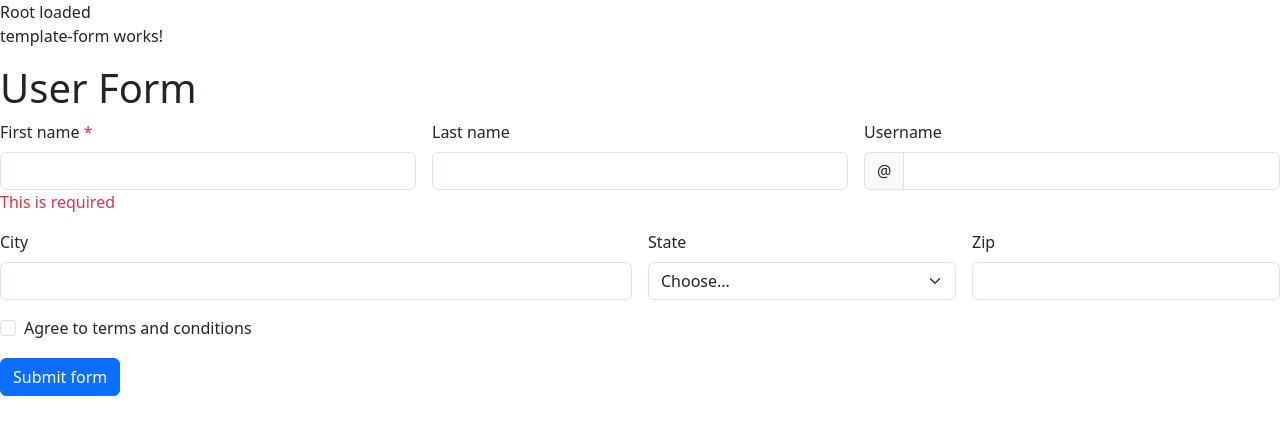
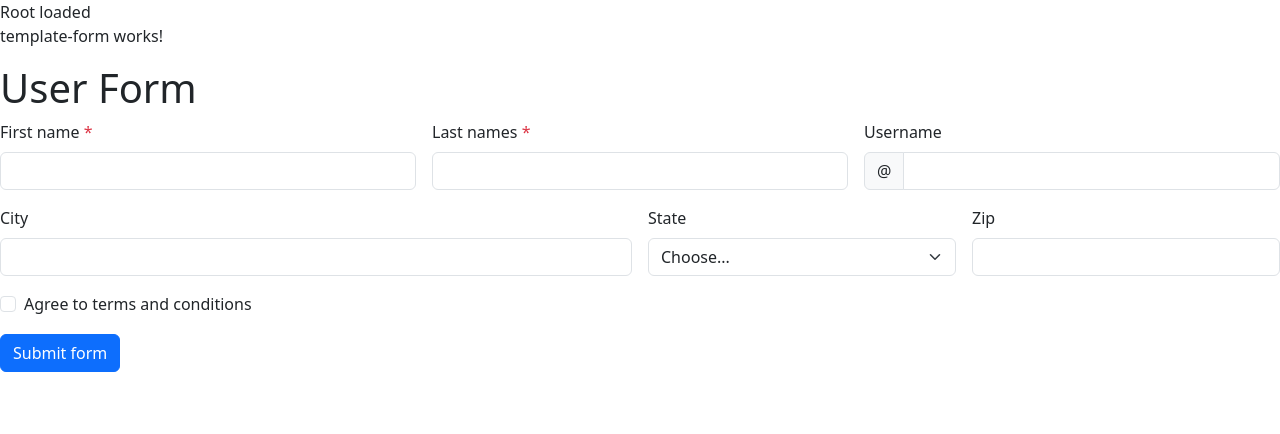
Before and after one commit to guitiorr/ng-form-validation, an Angular app: page /template in a window 1280 px wide. Shown: the top 434 px of the page. Built offline with nearby package versions, Linux system fonts and the light colour scheme.

Commit message:
validation for last name

```diff
--- a/src/app/template-form/template-form.component.html
+++ b/src/app/template-form/template-form.component.html
@@ -7,7 +7,7 @@
     <label for="validationCustom01" class="form-label">First name <span class="text-danger">*</span></label>
     <input type="text" class="form-control" id="validationCustom01" value="Mark" required name="firstName" #fname="ngModel" [(ngModel)]="userObj.firstName">
     <div class="text-danger">
-      @if (fname.errors?.['required']) {
+      @if (fname.errors?.['required'] && fname.touched && fname.dirty) {
         <span>This is required</span>
       }
     </div>
@@ -16,8 +16,16 @@
     </div>
   </div>
   <div class="col-md-4">
-    <label for="validationCustom02" class="form-label">Last name</label>
-    <input type="text" class="form-control" id="validationCustom02" value="Otto" name="lastName" [(ngModel)]="userObj.lastName">
+    <label for="validationCustom02" class="form-label">Last names <span class="text-danger">*</span></label>
+    <input type="text" class="form-control" id="validationCustom02" value="Otto" required minlength="4" #lname="ngModel" name="lastName" [(ngModel)]="userObj.lastName">
+    <div class="text-danger">
+      @if (lname.errors?.['required'] && lname.touched && lname.dirty) {
+        <span>This is required</span>
+      }
+      @if (lname.errors?.['minlength'] && lname.touched && lname.dirty) {
+        <span>Minimum length of 4</span>
+      }
+    </div>
     <div class="valid-feedback">
       Looks good!
     </div>
```
